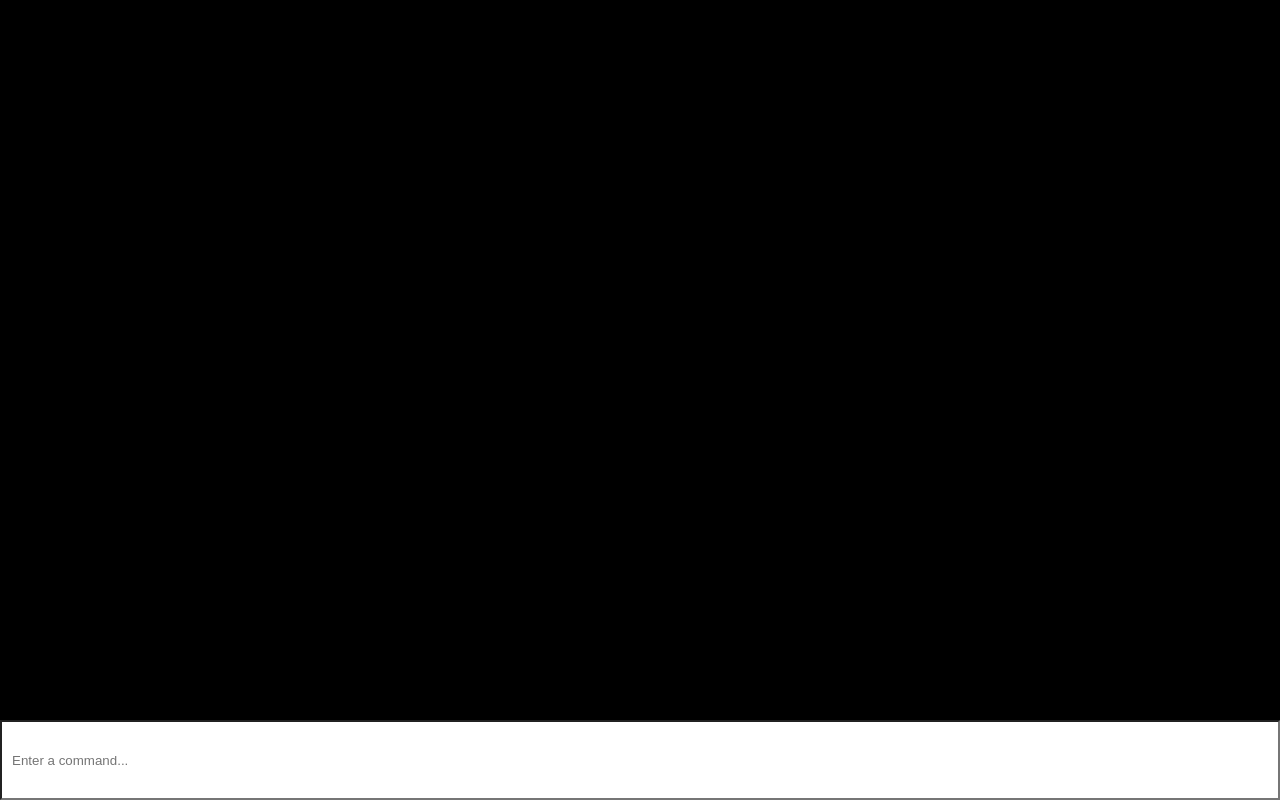
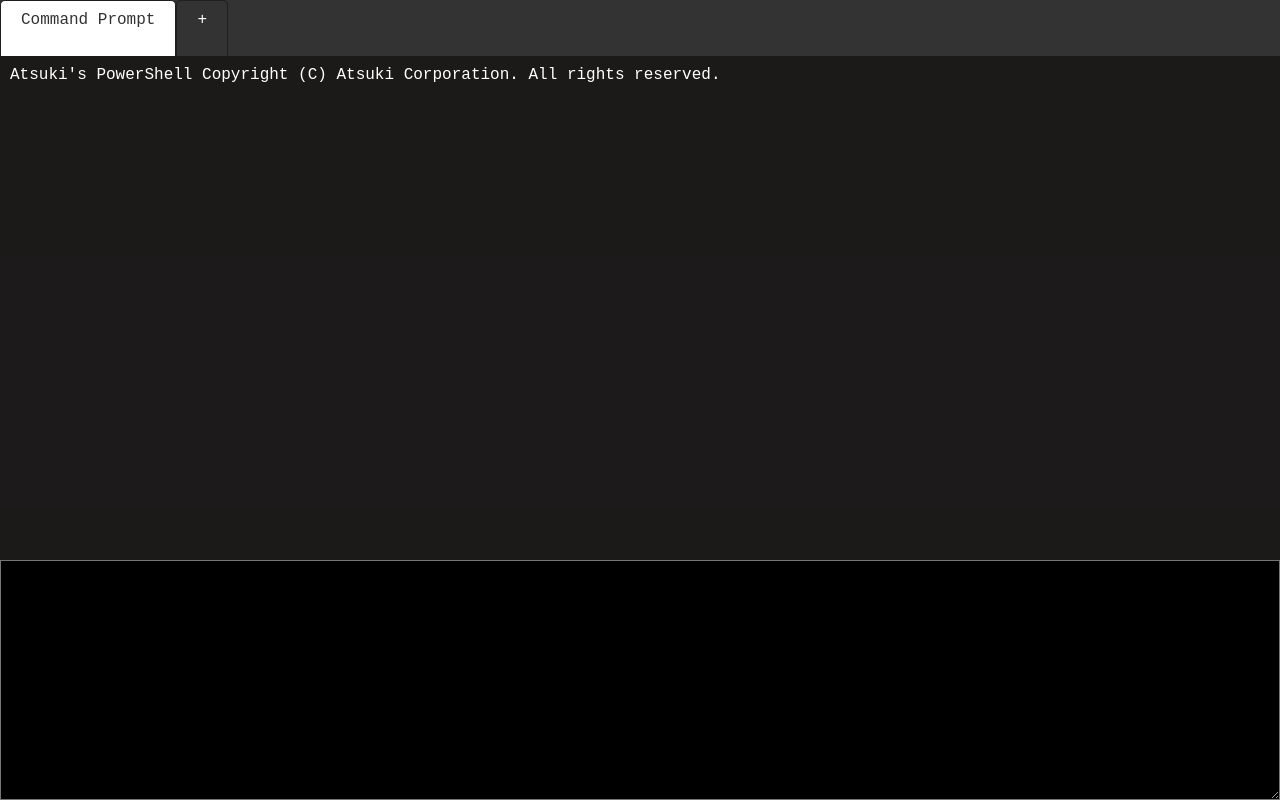
Before and after one commit to Atsuki02/File-Directory-System, a website built with Vite: page index.html in a window 1280 px wide. Built offline with nearby package versions, Linux system fonts and the light colour scheme.

Commit message:
design change

```diff
--- a/index.html
+++ b/index.html
@@ -7,25 +7,39 @@
     <link rel="stylesheet" href="src/style.css" />
   </head>
   <body>
+    <!-- <div id="app">
+      <div class="terminal">
+        <header>
+          <h1>Termial</h1>
+        </header>
+        <div id="output">
+          <ul id="list"></ul>
+        </div>
+        <textarea id="input" type="text"></textarea>
+      </div>
+    </div> -->
+
     <div id="app">
-      <div class="terminal">
-        <div id="output">
-          <ul id="list">
-            <!-- <li>
-              <p>
-                <span style="color: green">student</span>
-                <span style="color: magenta">@</span>
-                <span style="color: blue">recursionist</span>
-              </p>
-              <p>
-                <span style="color: turquoise">MTools</span>: command given must
-                be from the following:
-                testFS,clearFS,ls,pwd,touch,cd,mkdir,print,setContent,rm
-              </p>
-            </li> -->
-          </ul>
+      <div class="terminal-container">
+        <div class="tabbed-terminals">
+          <div class="tabs">
+            <div class="tab active" data-terminal="terminal-1">
+              Command Prompt
+            </div>
+            <div class="tab" data-terminal="terminal-2">+</div>
+          </div>
+          <div class="terminals">
+            <div id="output" class="terminal">
+              <ul id="list">
+                <li>
+                  Atsuki's PowerShell Copyright (C) Atsuki Corporation. All
+                  rights reserved.
+                </li>
+              </ul>
+            </div>
+          </div>
         </div>
-        <input id="input" type="text" placeholder="Enter a command..." />
+        <textarea id="input" type="text"></textarea>
       </div>
     </div>
     <script type="module" src="/src/main.ts"></script>
--- a/src/Controller.ts
+++ b/src/Controller.ts
@@ -29,7 +29,7 @@
 }
 
 function submissionSearchEvent() {
-  const userInput = config.CLIInput.value;
+  let userInput = config.CLIInput.value;
   rootDir.commandHistory.addCommand(userInput);
 
   if (!config.CLIOutput) return;
--- a/src/main.ts
+++ b/src/main.ts
@@ -1,3 +1,5 @@
+import { config } from "./Controller";
 import { FileSystem } from "./model";
 
 export const rootDir = new FileSystem();
+config.CLIInput.focus();
--- a/src/style.css
+++ b/src/style.css
@@ -4,6 +4,10 @@
   margin: 0;
   padding: 0;
   box-sizing: border-box;
+}
+
+li {
+  list-style: none;
 }
 
 #app {
@@ -13,25 +17,64 @@
   width: 100vw;
 }
 
-.terminal {
+.terminal-container {
   width: 100%;
   height: 100%;
   background-color: black;
   color: white;
   display: grid;
-  grid-template-rows: 90% auto;
+  grid-template-rows: 70% 30%;
+}
+
+.tabbed-terminals {
+  display: grid;
+  grid-template-rows: 10% 90%;
 }
 
 #output {
   width: 100%;
-  background-color: black;
+  background-color: rgba(91, 84, 84, 0.304);
   color: white;
-  overflow: scroll;
 }
 
 #input {
   width: 100%;
-  background-color: white;
-  color: black;
+  background-color: rgba(0, 0, 0, 0.97);
+  color: white;
+  outline: none;
   padding: 10px;
 }
+
+.tabs {
+  display: flex;
+  background-color: #333;
+}
+
+.tab {
+  padding: 10px 20px;
+  background-color: #333;
+  color: #fff;
+  outline: none;
+  cursor: pointer;
+  border: 1px solid rgb(32, 30, 30);
+  border-bottom: none;
+  border-radius: 5px 5px 0 0;
+}
+
+.tab.active {
+  background-color: #fff;
+  color: #333;
+}
+
+.terminal {
+  /* display: none; */
+  width: 100%;
+  height: 100%;
+  background-color: black;
+  color: white;
+  padding: 10px;
+}
+
+.terminal.active {
+  display: block;
+}
```
